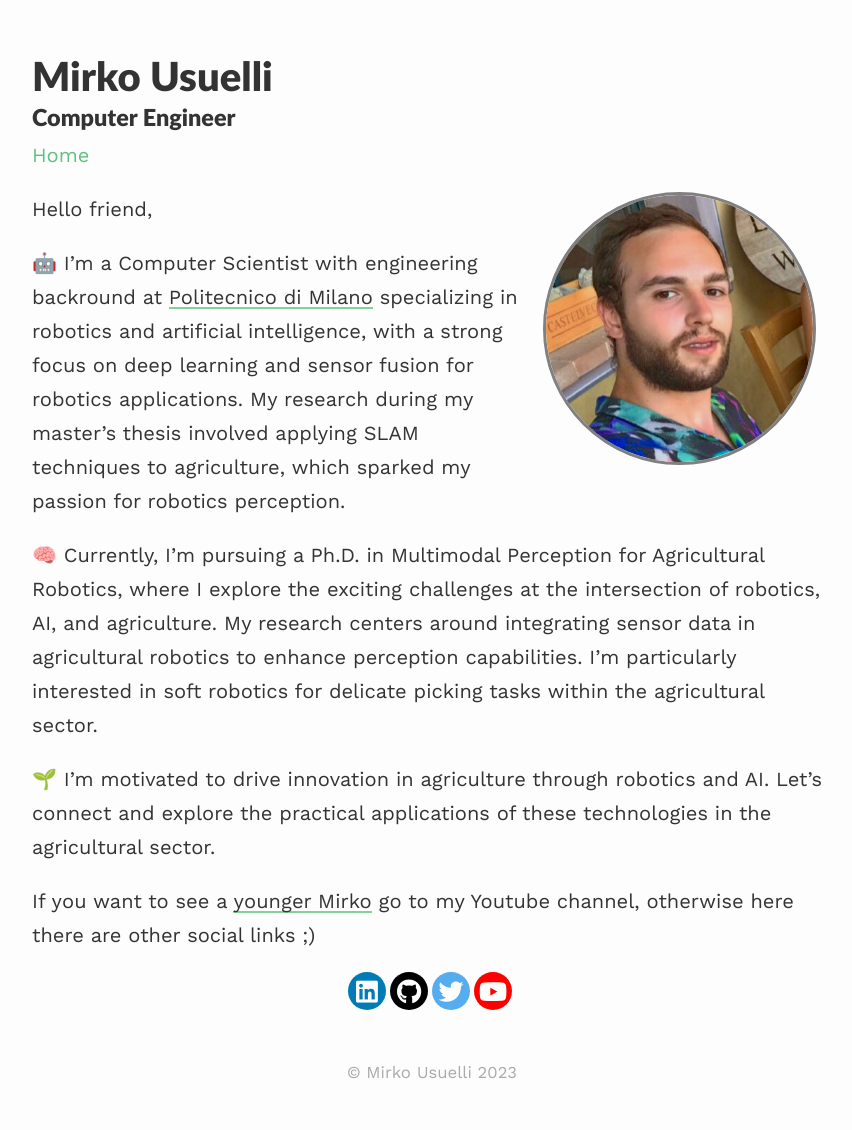
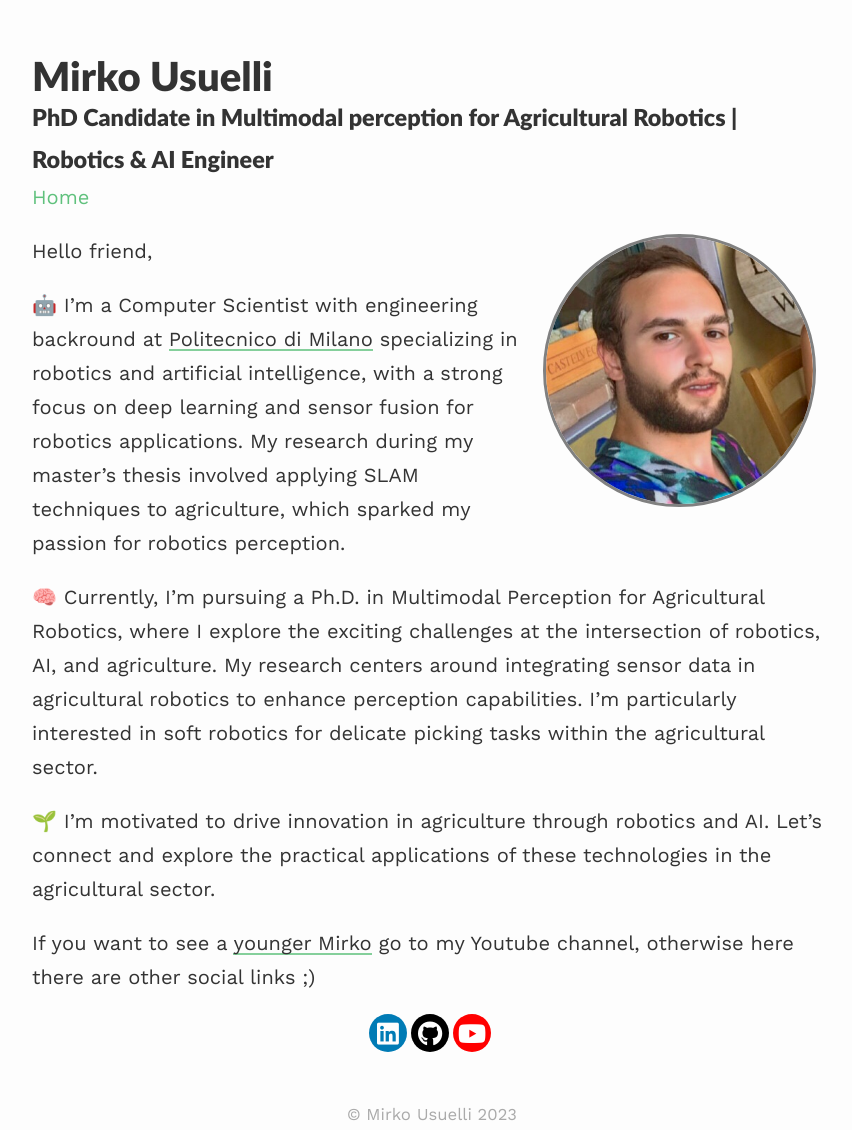
Before and after one commit to mirkousuelli/mirkousuelli.github.io, a Jekyll site: the page built from index.md, in a window 1280 px wide. Shown: the whole page, without its empty margins (208-1060 px from the left). Built offline with Jekyll 4.4.1, drawn with Linux system fonts in a browser that asks for light colours; nearby versions of some CDN libraries; before the commit the page ends 1088 px from its top, so only the background shows below that.

Commit message:
Update _config.yml

```diff
--- a/_config.yml
+++ b/_config.yml
@@ -1,7 +1,7 @@
 ### your site title here
 
 title: Mirko Usuelli
-description: Computer Engineer
+description: PhD Candidate in Multimodal perception for Agricultural Robotics | Robotics & AI Engineer
 
 baseurl: / #name of GitHub repository
 url: "" #custom url to be used instead of GitHub repository
@@ -18,7 +18,7 @@ paginate_path: /blog/page:num/
 
 # Social media links in footer
 #facebook: "#"
-twitter: "_foxmirko"
+#twitter: "_foxmirko"
 linkedin: "mirko-usuelli-64992b155/"
 github: "mirkousuelli"
 #researchgate: "#"
```
